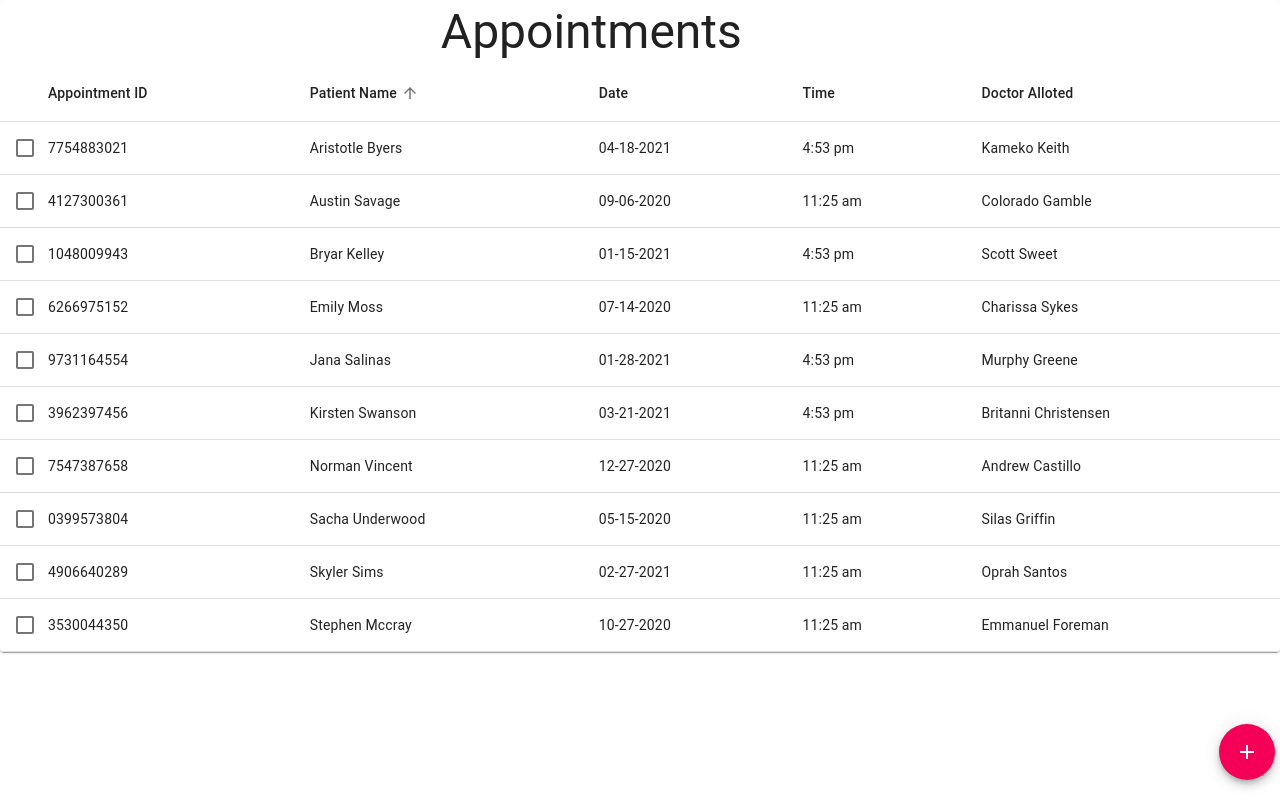
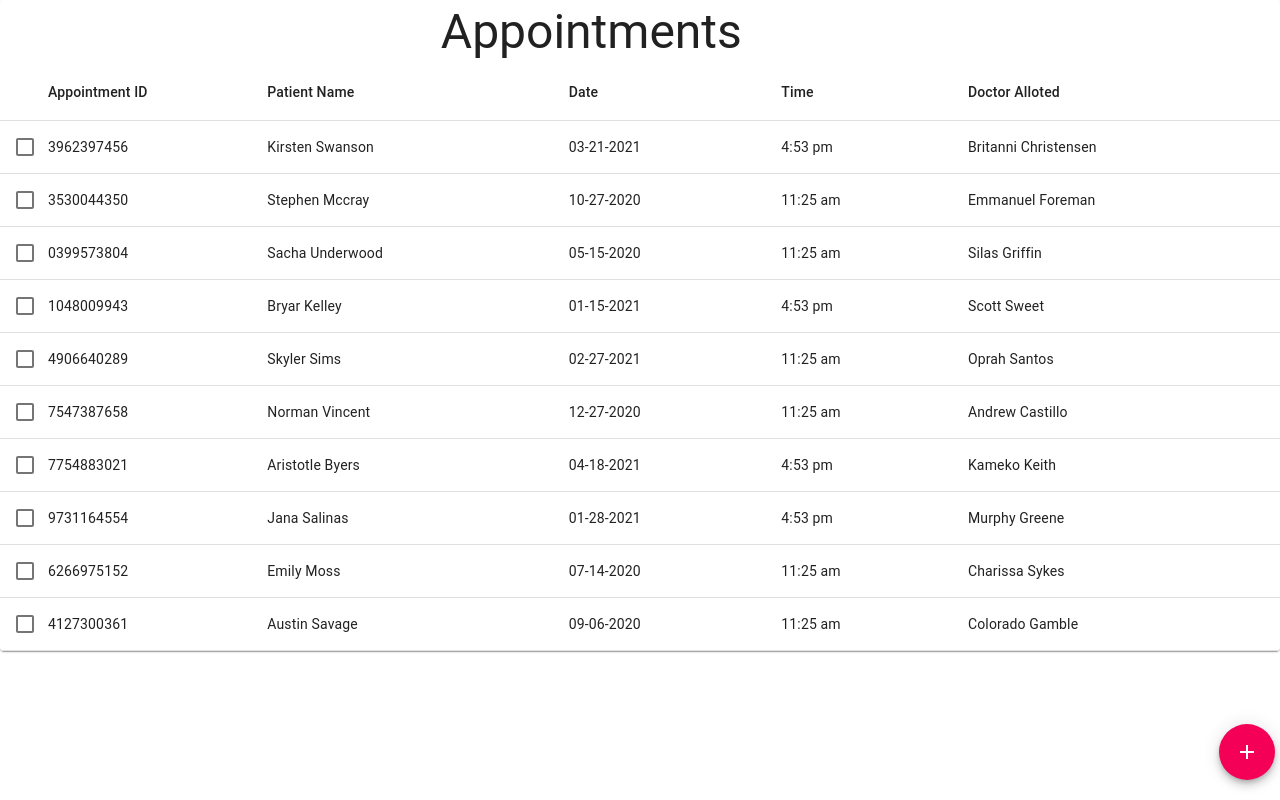
Before and after one commit to captainCommit/js-repo, a React (Create React App) app: page / in a window 1280 px wide. Built offline with nearby package versions, Linux system fonts and the light colour scheme.

Commit message:
Stage-3 Add Appointment Modal along with snackbar

```diff
--- a/src/pages/material.js
+++ b/src/pages/material.js
@@ -65,50 +65,21 @@ const headCells = [
   { id: 'doctor', numeric: false, disablePadding: false, label: 'Doctor Alloted' },
 ];
 
-function EnhancedTableHead(props) {
-  const {order, orderBy, onRequestSort } = props;
-  const createSortHandler = (property) => (event) => {
-    onRequestSort(event, property);
-  };
-
+function EnhancedTableHead() {
   return (
     <TableHead>
       <TableRow>
         <TableCell padding="checkbox">
         </TableCell>
         {headCells.map((headCell) => (
-          <TableCell
-            key={headCell.id}
-            align="left"
-            padding={headCell.disablePadding ? 'none' : 'default'}
-            sortDirection={orderBy === headCell.id ? order : false}
-          >
-            <TableSortLabel
-              active={orderBy === headCell.id}
-              direction={orderBy === headCell.id ? order : 'asc'}
-              onClick={createSortHandler(headCell.id)}
-            >
+          <TableCell key={headCell.id} align="left" padding={headCell.disablePadding ? 'none' : 'default'}>
               {headCell.label}
-              {orderBy === headCell.id ? (
-                <span style={{border: 0,clip: 'rect(0 0 0 0)',height: 1,margin: -1,overflow: 'hidden',padding: 0,position: 'absolute',top: 20,width: 1,}}>
-                  {order === 'desc' ? 'sorted descending' : 'sorted ascending'}
-                </span>
-              ) : null}
-            </TableSortLabel>
           </TableCell>
         ))}
       </TableRow>
     </TableHead>
   );
 }
-
-EnhancedTableHead.propTypes = {
-  numSelected: PropTypes.number.isRequired,
-  onRequestSort: PropTypes.func.isRequired,
-  order: PropTypes.oneOf(['asc', 'desc']).isRequired,
-  orderBy: PropTypes.string.isRequired,
-  rowCount: PropTypes.number.isRequired,
-};
 
 const useToolbarStyles = makeStyles((theme) => ({
   root: {
@@ -174,12 +145,7 @@ export default class EnhancedTable extends Component{
         super(props)
         this.state = {
           app : Appointments,
-          order:'asc',
-          orderBy:'name',
           selected:"",
-          page:0,
-          rowsPerPage:5,
-          emptyRows:0,
           open:false,
           openAdd:false,
           selectedObject : null,
@@ -187,16 +153,10 @@ export default class EnhancedTable extends Component{
           alertType : null,
           alertMessage : null,
         }
-        this.setOrder = this.setOrder.bind(this)
         this.snackClose = this.snackClose.bind(this)
         this.handleDelete = this.handleDelete.bind(this)
         this.handleUpdate = this.handleUpdate.bind(this)
-        this.setOrderBy = this.setOrderBy.bind(this)
         this.setSelected = this.setSelected.bind(this)
-        this.setPage = this.setPage.bind(this)
-        this.setRowsPerPage = this.setRowsPerPage.bind(this)
-        this.setEmptyRows = this.setEmptyRows.bind(this)
-        this.handleRequestSort = this.handleRequestSort.bind(this)
         this.isSelected = this.isSelected.bind(this)
         this.handleClick = this.handleClick.bind(this)
         this.handleOpen = this.handleOpen.bind(this)
@@ -219,29 +179,9 @@ export default class EnhancedTable extends Component{
     handleClose = ()=>{
         this.setState({open : false})
     }
-    setOrder = (o)=>{
-        this.setState({order:o})
-    }
-    setOrderBy = (o)=>{
-        this.setState({orderBy:o})
-    }
     setSelected = (s)=>{
         this.setState({selected : s})
     }
-    setPage = (p)=>{
-        this.setState({page : p})
-    }
-    setRowsPerPage = (r)=>{
-        this.setState({rowsPerPage : r})
-    }
-    setEmptyRows = (e)=>{
-        this.setState({emptyRows : this.state.rowsPerPage - Math.min(this.state.rowsPerPage, this.state.app.length - (this.state.page * this.state.rowsPerPage))})
-    }
-    handleRequestSort = (event, property) => {
-        const isAsc = this.state.orderBy === property && this.state.order === 'asc';
-        this.setOrder(isAsc ? 'desc' : 'asc');
-        this.setOrderBy(property);
-    };
     handleClick = (evt,name)=>{
         if(name === this.state.selected)
             this.setState({selected : "",selectedObject:null})
@@ -297,9 +237,9 @@ export default class EnhancedTable extends Component{
                 <EnhancedTableToolbar numSelected={this.state.selected === "" ? 0:1} delete={this.handleDelete} update={this.handleOpen}/>
                 <TableContainer>
                     <Table style={{minWidth : 750}} aria-labelledby="tableTitle" size={'medium'} aria-label="enhanced table">
-                        <EnhancedTableHead numSelected={this.state.selected === ""?0:1} order={this.state.order} orderBy={this.state.orderBy} onRequestSort={this.handleRequestSort} rowCount={this.state.app.length} />
+                        <EnhancedTableHead/>
                         <TableBody>
-                            {stableSort(this.state.app, getComparator(this.state.order, this.state.orderBy)).map((row, index) => {const isItemSelected = this.isSelected(row.name);const labelId = `enhanced-table-checkbox-${index}`;
+                            {this.state.app.map((row, index) => {const isItemSelected = this.isSelected(row.name);const labelId = `enhanced-table-checkbox-${index}`;
                                 return (
                                     <TableRow hover onClick={(event) => this.handleClick(event, row.name)} role="checkbox" aria-checked={isItemSelected} tabIndex={-1} key={row.name} selected={isItemSelected} >
                                         <TableCell padding="checkbox"><Checkbox checked={isItemSelected} inputProps={{ 'aria-labelledby': labelId }} /></TableCell>
```
